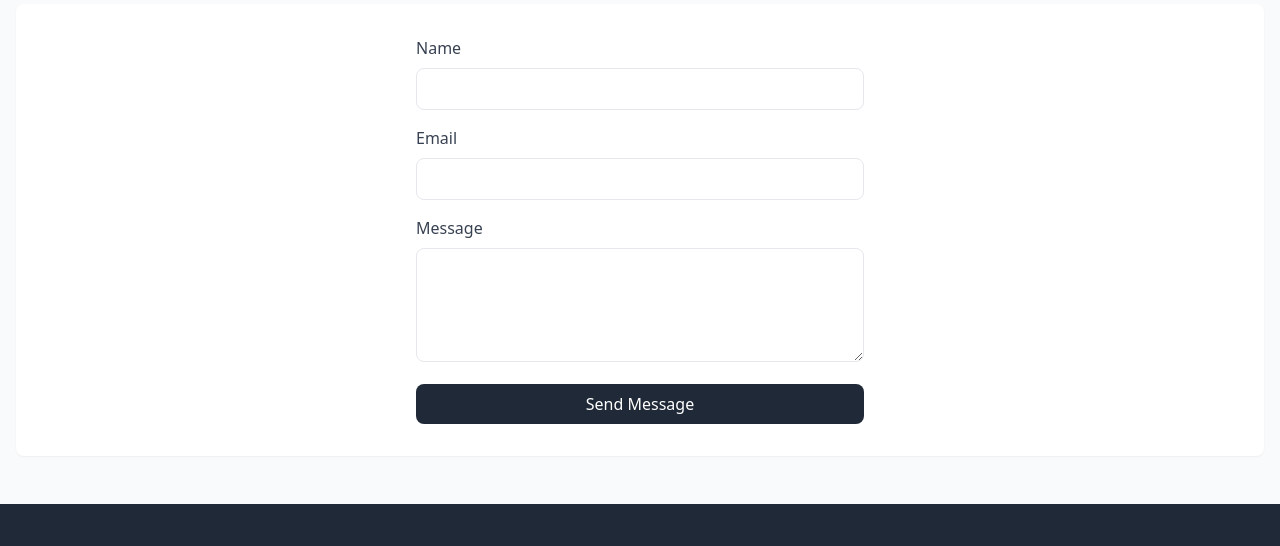
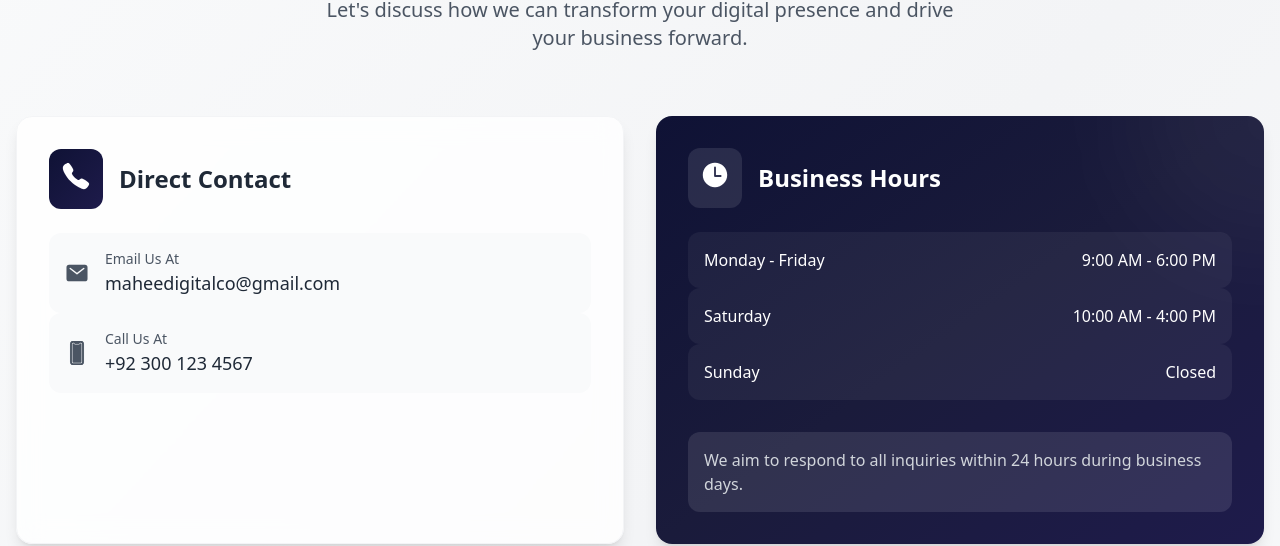
Before and after one commit to MahnoorKM/maheedigitalco, a website: page contact.html in a window 1280 px wide. Shown: the part 164-710 px from the top of the page. Drawn offline with nearby package versions, Linux system fonts and the light colour scheme.

Commit message:
Contact Us

```diff
--- a/contact.html
+++ b/contact.html
@@ -8,8 +8,9 @@
     <link href="./dist/output.css" rel="stylesheet">
     <script src="https://unpkg.com/ionicons@7.1.0/dist/ionicons/ionicons.esm.js" type="module"></script>
     <script src="https://unpkg.com/ionicons@7.1.0/dist/ionicons/ionicons.js" nomodule></script>
+    <link rel="stylesheet" href="https://unpkg.com/aos@next/dist/aos.css" />
 </head>
-<body class="bg-gray-50">
+<body class="bg-gradient-to-br from-gray-50 via-gray-100 to-gray-50">
     <!-- Navigation -->
     <nav class="bg-white/80 backdrop-blur-sm fixed w-full z-20 top-0 border-b border-gray-200">
         <div class="max-w-screen-xl flex flex-wrap items-center justify-between mx-auto p-4">
@@ -32,23 +33,101 @@
 
     <main class="pt-24 pb-12 px-4">
         <div class="max-w-screen-xl mx-auto">
-            <h1 class="text-4xl font-bold text-gray-800 mb-8">Contact Us</h1>
-            <div class="bg-white rounded-lg shadow-sm p-8">
-                <form class="max-w-md mx-auto">
-                    <div class="mb-4">
-                        <label for="name" class="block text-gray-700 mb-2">Name</label>
-                        <input type="text" id="name" class="w-full px-4 py-2 border rounded-lg focus:outline-none focus:border-gray-500">
+            <!-- Hero Section -->
+            <div class="text-center mb-16" data-aos="fade-up">
+                <h1 class="text-4xl md:text-5xl font-bold text-gray-800 mb-4">Get in Touch</h1>
+                <p class="text-xl text-gray-600 max-w-2xl mx-auto">
+                    Let's discuss how we can transform your digital presence and drive your business forward.
+                </p>
+            </div>
+
+            <!-- Contact Cards Section -->
+            <div class="grid grid-cols-1 md:grid-cols-2 gap-8 mb-16">
+                <!-- Direct Contact Card -->
+                <div class="bg-white/80 backdrop-blur-md rounded-2xl p-8 shadow-lg border border-gray-100" data-aos="fade-up" data-aos-delay="100">
+                    <div class="flex items-center gap-4 mb-6">
+                        <div class="bg-gradient-to-br from-[#0F1235] to-[#1E1B4B] p-3 rounded-xl">
+                            <ion-icon name="call" class="text-3xl text-white"></ion-icon>
+                        </div>
+                        <h2 class="text-2xl font-bold text-gray-800">Direct Contact</h2>
                     </div>
-                    <div class="mb-4">
-                        <label for="email" class="block text-gray-700 mb-2">Email</label>
-                        <input type="email" id="email" class="w-full px-4 py-2 border rounded-lg focus:outline-none focus:border-gray-500">
+
+                    <div class="space-y-6">
+                        <div class="flex items-center gap-4 p-4 bg-gray-50 rounded-xl hover:bg-gray-100 transition-colors group">
+                            <ion-icon name="mail" class="text-2xl text-gray-600 group-hover:text-gray-800"></ion-icon>
+                            <div>
+                                <p class="text-sm text-gray-600 mb-1">Email Us At</p>
+                                <a href="mailto:maheedigitalco@gmail.com" class="text-lg font-medium text-gray-800 hover:text-blue-600">
+                                    maheedigitalco@gmail.com
+                                </a>
+                            </div>
+                        </div>
+
+                        <div class="flex items-center gap-4 p-4 bg-gray-50 rounded-xl hover:bg-gray-100 transition-colors group">
+                            <ion-icon name="phone-portrait" class="text-2xl text-gray-600 group-hover:text-gray-800"></ion-icon>
+                            <div>
+                                <p class="text-sm text-gray-600 mb-1">Call Us At</p>
+                                <a href="tel:+923001234567" class="text-lg font-medium text-gray-800 hover:text-blue-600">
+                                    +92 300 123 4567
+                                </a>
+                            </div>
+                        </div>
                     </div>
-                    <div class="mb-4">
-                        <label for="message" class="block text-gray-700 mb-2">Message</label>
-                        <textarea id="message" rows="4" class="w-full px-4 py-2 border rounded-lg focus:outline-none focus:border-gray-500"></textarea>
+                </div>
+
+                <!-- Business Hours Card -->
+                <div class="bg-gradient-to-br from-[#0F1235] via-[#1A1B3B] to-[#1E1B4B] text-white rounded-2xl p-8 shadow-lg relative overflow-hidden" data-aos="fade-up" data-aos-delay="200">
+                    <!-- Decorative elements -->
+                    <div class="absolute top-0 right-0 w-64 h-64 bg-white/5 rounded-full -translate-y-1/2 translate-x-1/2 blur-3xl"></div>
+
+                    <div class="relative">
+                        <div class="flex items-center gap-4 mb-6">
+                            <div class="bg-white/10 p-3 rounded-xl">
+                                <ion-icon name="time" class="text-3xl"></ion-icon>
+                            </div>
+                            <h2 class="text-2xl font-bold">Business Hours</h2>
+                        </div>
+
+                        <div class="space-y-4">
+                            <div class="flex justify-between items-center p-4 bg-white/5 rounded-xl">
+                                <span>Monday - Friday</span>
+                                <span class="font-medium">9:00 AM - 6:00 PM</span>
+                            </div>
+                            <div class="flex justify-between items-center p-4 bg-white/5 rounded-xl">
+                                <span>Saturday</span>
+                                <span class="font-medium">10:00 AM - 4:00 PM</span>
+                            </div>
+                            <div class="flex justify-between items-center p-4 bg-white/5 rounded-xl">
+                                <span>Sunday</span>
+                                <span class="font-medium">Closed</span>
+                            </div>
+                        </div>
+
+                        <div class="mt-8 p-4 bg-white/10 rounded-xl">
+                            <p class="text-gray-300">
+                                We aim to respond to all inquiries within 24 hours during business days.
+                            </p>
+                        </div>
                     </div>
-                    <button type="submit" class="w-full bg-gray-800 text-white py-2 px-4 rounded-lg hover:bg-gray-700 transition duration-300">Send Message</button>
-                </form>
+                </div>
+            </div>
+
+            <!-- CTA Section -->
+            <div class="text-center bg-white/80 backdrop-blur-md rounded-2xl p-8 shadow-lg border border-gray-100" data-aos="fade-up">
+                <h2 class="text-3xl font-bold text-gray-800 mb-4">Ready to Transform Your Digital Presence?</h2>
+                <p class="text-xl text-gray-600 mb-8 max-w-2xl mx-auto">
+                    Whether you have a specific project in mind or just want to explore possibilities, we're here to help you succeed in the digital world.
+                </p>
+                <div class="flex flex-wrap justify-center gap-4">
+                    <a href="mailto:maheedigitalco@gmail.com" class="inline-flex items-center px-6 py-3 bg-gray-800 text-white rounded-lg hover:bg-gray-700 transition-colors">
+                        <ion-icon name="mail" class="mr-2"></ion-icon>
+                        <span>Send us an Email</span>
+                    </a>
+                    <a href="about.html" class="inline-flex items-center px-6 py-3 bg-white text-gray-800 rounded-lg hover:bg-gray-100 transition-colors border border-gray-200">
+                        <ion-icon name="information-circle" class="mr-2"></ion-icon>
+                        <span>Learn More About Us</span>
+                    </a>
+                </div>
             </div>
         </div>
     </main>
@@ -92,7 +171,13 @@
         </div>
     </footer>
 
+    <script src="https://unpkg.com/aos@next/dist/aos.js"></script>
     <script>
+        AOS.init({
+            duration: 800,
+            offset: 100,
+            once: true
+        });
         document.querySelector('[data-collapse-toggle="navbar-default"]').addEventListener('click', function() {
             document.getElementById('navbar-default').classList.toggle('hidden');
         });
```
Also changed, not shown: dist/output.css.
